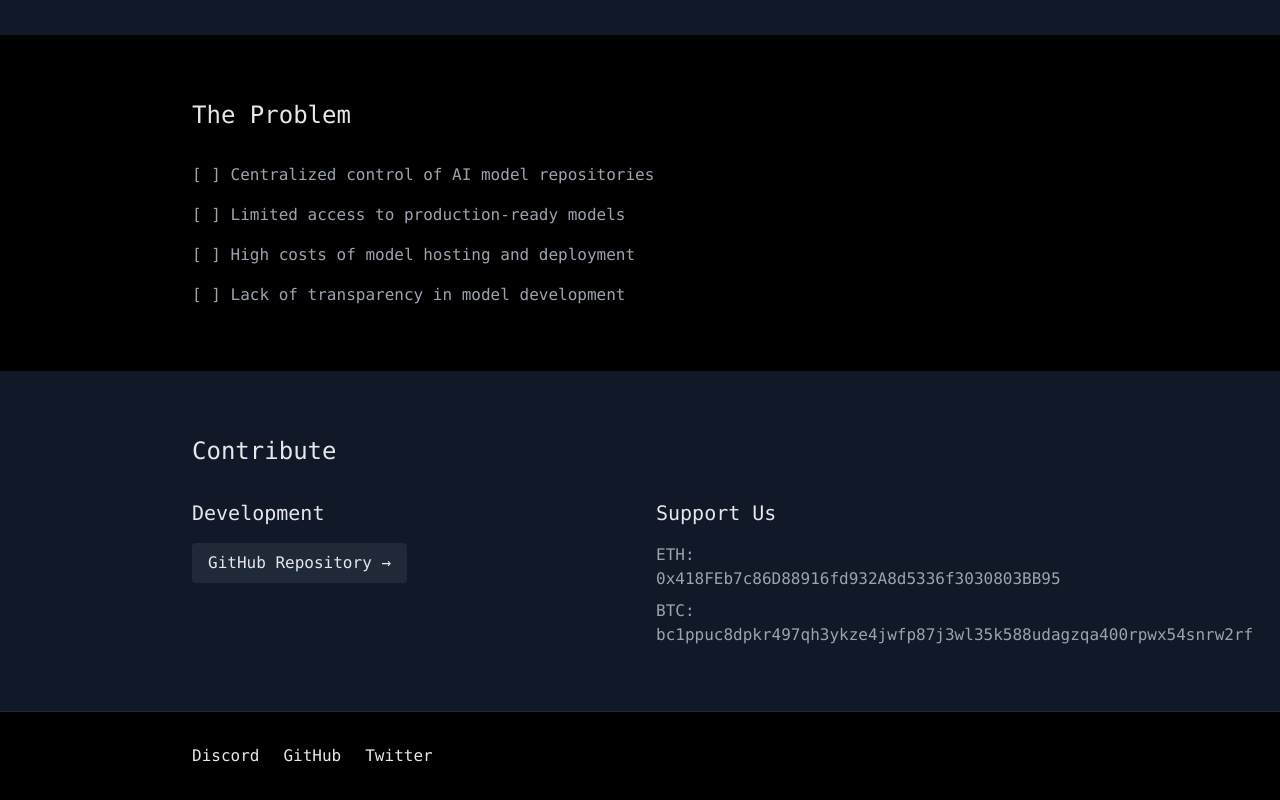
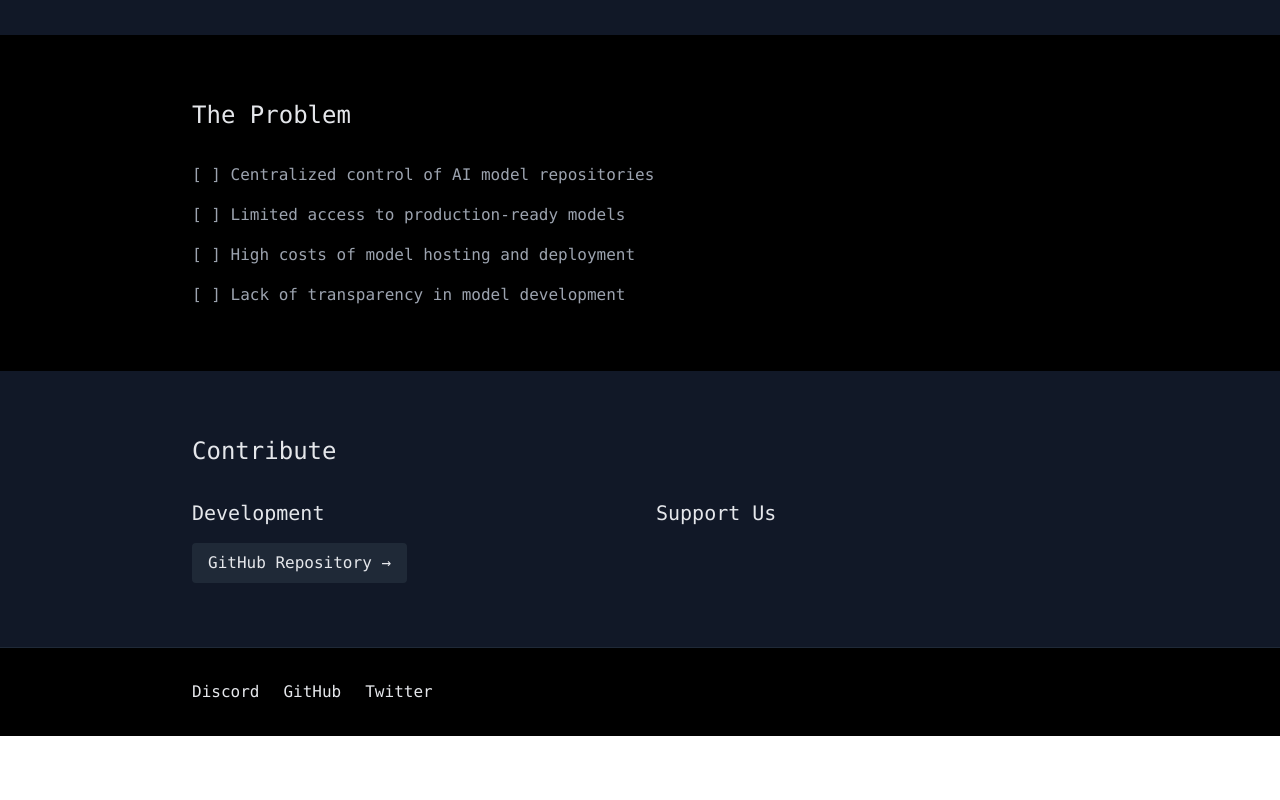
Before and after one commit to openface-ai/site, a Next.js app: page / in a window 1280 px wide. Shown: the part 661-1461 px from the top of the page. After the commit the page ends 1397 px from the top, so only its background shows below. Built offline with nearby package versions, Linux system fonts and the light colour scheme.

Commit message:
Update page.tsx

```diff
--- a/app/page.tsx
+++ b/app/page.tsx
@@ -85,8 +85,6 @@ export default function Home() {
             <div className="space-y-4">
               <h3 className="text-xl">Support Us</h3>
               <div className="text-gray-400">
-                <p className="mb-2">ETH: 0x418FEb7c86D88916fd932A8d5336f3030803BB95</p>
-                <p>BTC: bc1ppuc8dpkr497qh3ykze4jwfp87j3wl35k588udagzqa400rpwx54snrw2rf</p>
               </div>
             </div>
           </div>
```
